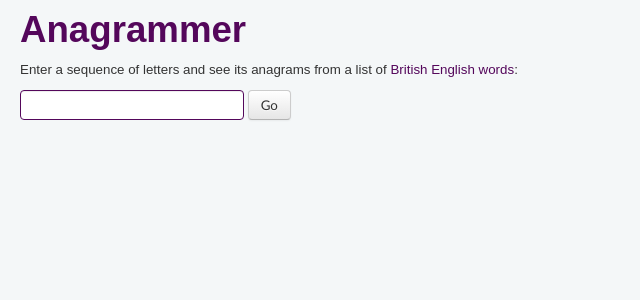
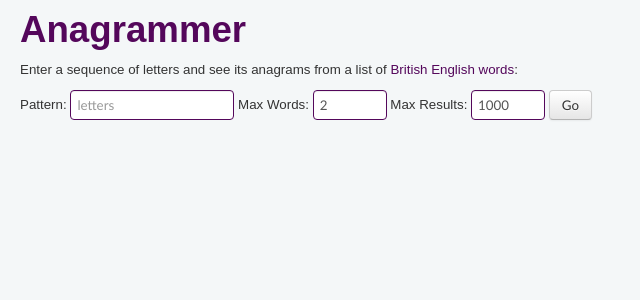
Before and after one commit to stephenfrancis/stephenfrancis.github.io, a Jekyll site: the page anagrammer/index.html, which Jekyll copies as it is, in a window 1280 px wide. Shown: the top 300 px of the page, without its empty margins (0-640 px from the left). Built offline with Jekyll 4.4.1, drawn with Linux system fonts in a browser that asks for light colours.

Commit message:
Fix additional inputs

```diff
--- a/anagrammer/index.html
+++ b/anagrammer/index.html
@@ -27,7 +27,12 @@ body {
 						words</a>:
 					</p>
 					<div class="form-inline">
-						<input id="pattern" type="text" class="input-large"></input>
+						Pattern:
+						<input id="pattern"      type="text" class="input-medium" placeholder="letters"></input>
+						Max Words:
+						<input id="max_words"    type="text" class="input-mini"   placeholder="max words"    value="2"   ></input>
+						Max Results:
+						<input id="result_limit" type="text" class="input-mini"   placeholder="result limit" value="1000"></input>
 						<button class="btn" id="go">Go</button>
 					</div>
 					<div id="results"></div>
@@ -38,18 +43,24 @@ body {
 		<script type="text/javascript" src="../external/bootstrap-2.3.1/js/bootstrap.min.js"></script>
 		<script>
 			var o = {
+				max_words: 20,
 				result_limit: 1000
 			};
 
-			$(document).on("change", "#pattern", function(event) {
+			$(document).on("change", null, function(event) {
 				var regex,
 					i,
+					pattern,
 					results_words = [],
 					results = $("#results"),
 					delim = "",
 					count = 0;
+
 			    loadWordlist();
-			    o.root_node.anagrams($(this).val().toLowerCase().replace(/[^a-z]/, ""), results_words);
+			    pattern = $("#pattern").val().toLowerCase().replace(/[^a-z]/, "");
+			    o.max_words    = parseInt($("#max_words"   ).val(), 10) || 1000;
+			    o.result_limit = parseInt($("#result_limit").val(), 10) ||   20;
+			    o.root_node.anagrams(pattern, results_words);
 			    results.empty();
 			    for (i = 0; i < results_words.length; i += 1) {
 			    	results.append(delim + results_words[i]);
@@ -118,7 +129,7 @@ body {
 					if (this.ends_word) {
 						results.push(prefix + string);
 					}
-				} else if (results.length >= o.result_limit) {
+				} else if (results.length >= o.result_limit || prefix.split(" ").length > o.max_words) {
 					return;
 				} else {
 					if (this.ends_word) {
```
